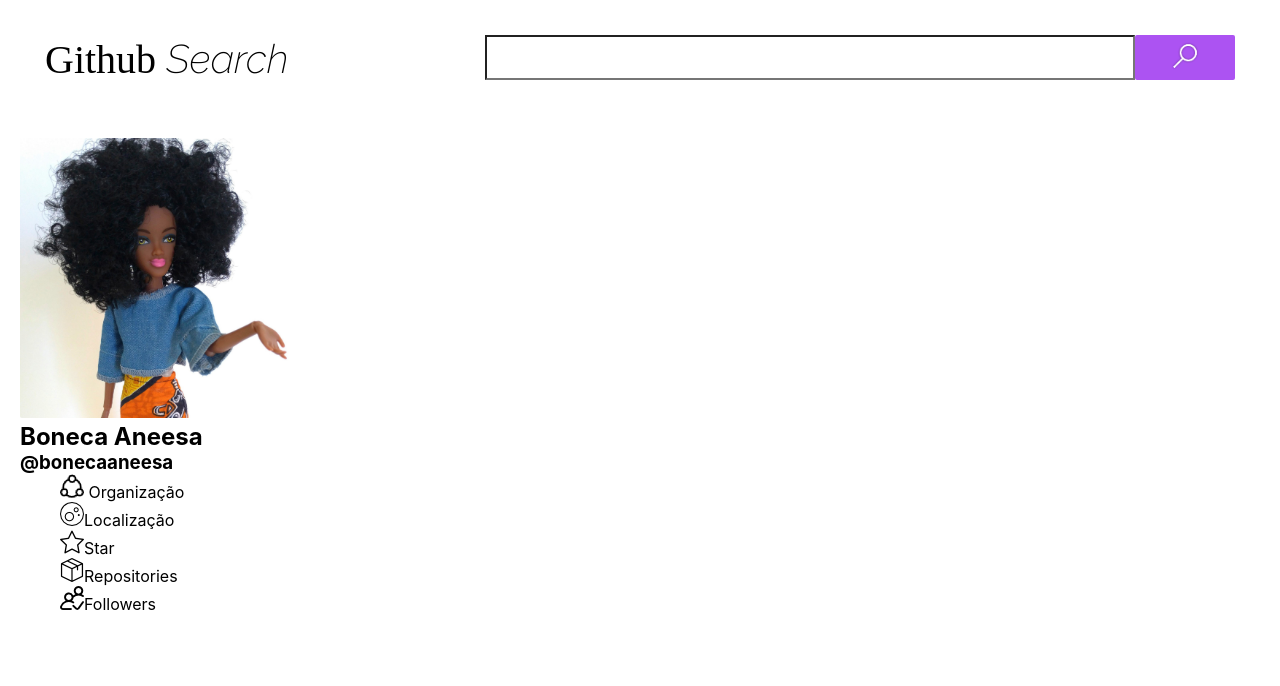
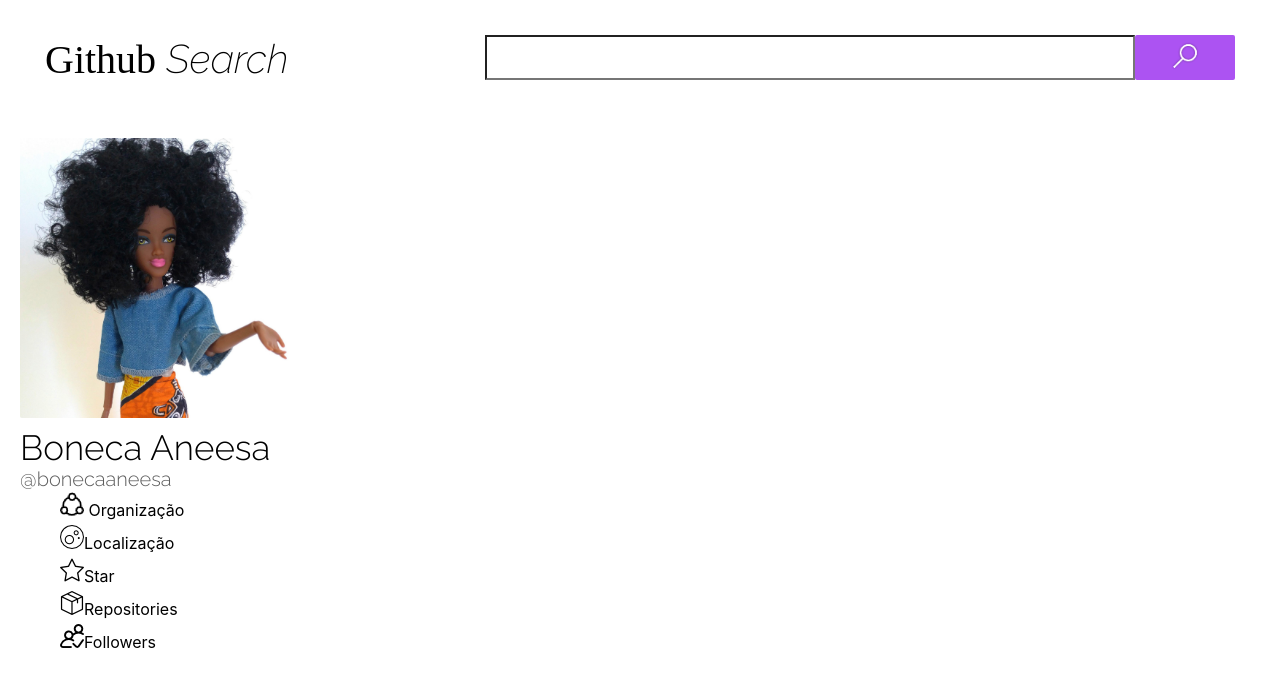
Before and after one commit to barbarasousilva/GithubSearch, a React (Create React App) app in the folder concrete/: page /Result in a window 1280 px wide. Shown: the top 686 px of the page. Built offline with nearby package versions, Linux system fonts and the light colour scheme; a web font is replaced by a local one.

Commit message:
atualiza perfil

```diff
--- a/concrete/src/components/Profile/Profile.css
+++ b/concrete/src/components/Profile/Profile.css
@@ -1,8 +1,11 @@
 .profile {
     padding: 20px;
+    line-height: 30px;
 }
 ul li {
     list-style: none;
+    line-height: 30px;
+    padding: 0px;
 }
 
 .user-avatar {
@@ -11,9 +14,8 @@ ul li {
     border-radius: 2px;
     box-shadow: 0 0 4px NaNpx var(--black-40);
   }
-/*
+
   .user-name {
-    width: 280px;
     height: 40px;
     font-family: Raleway;
     font-size: 35px;
@@ -26,7 +28,6 @@ ul li {
   }
 
   .user-login {
-    width: 280px;
     height: 25px;
     font-family: Raleway;
     font-size: 20px;
@@ -101,4 +102,4 @@ ul li {
     line-height: normal;
     letter-spacing: normal;
     color: #5c5c5c;
-  } */
+  }
```
